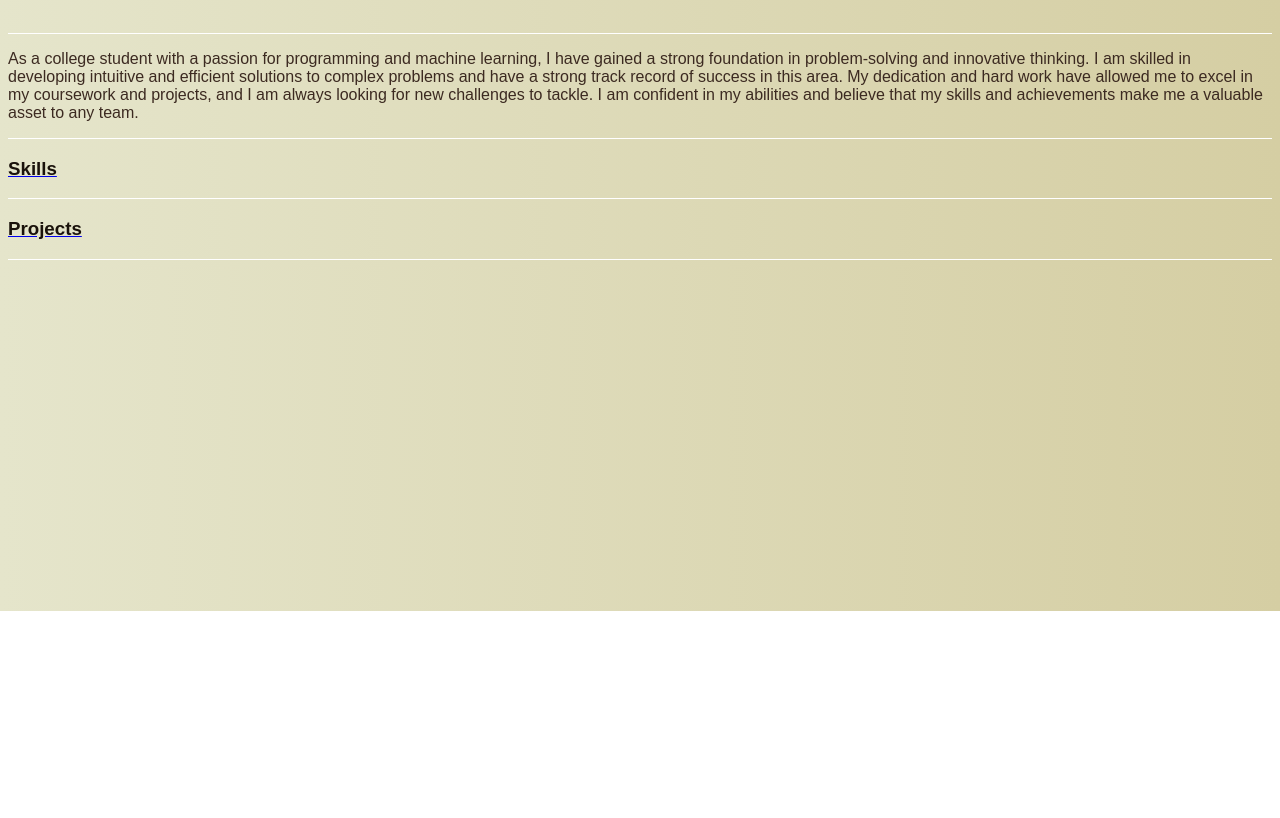
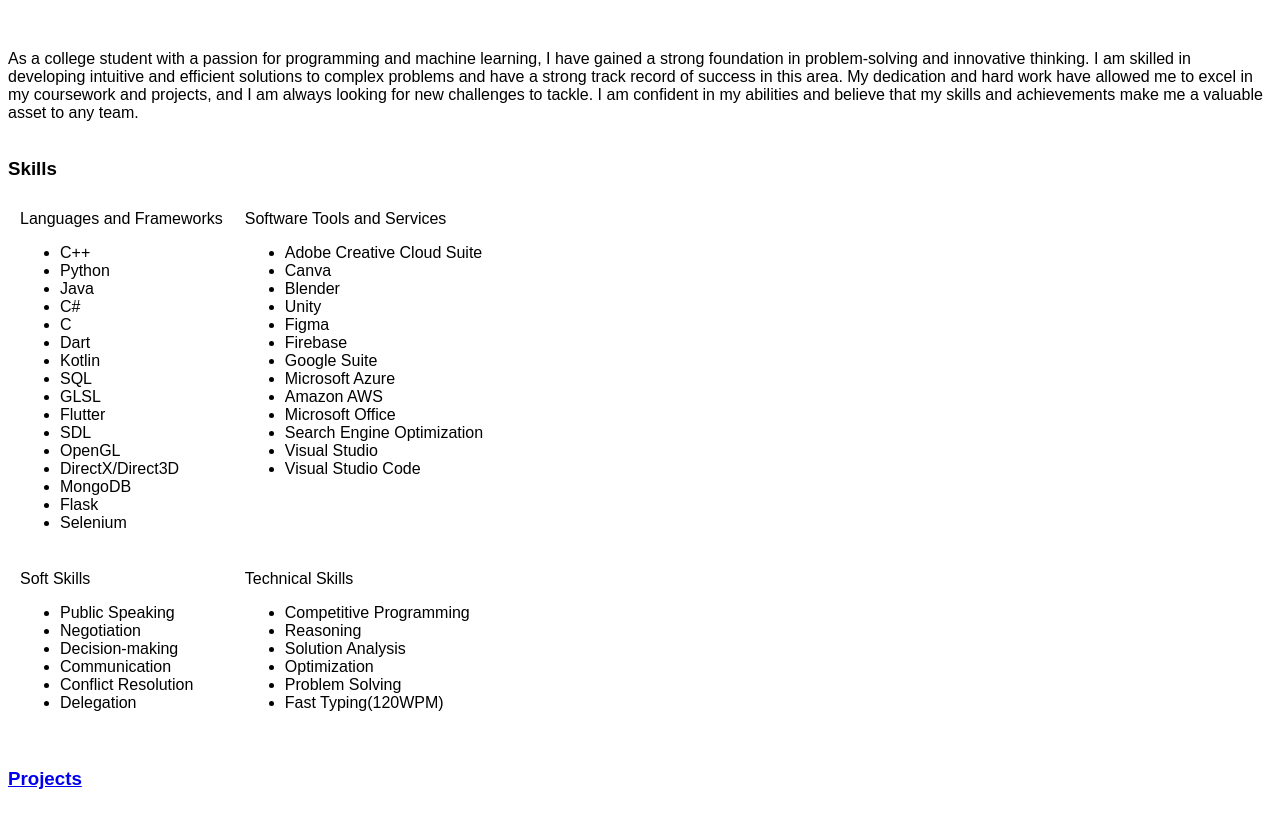
Before and after one commit to Eyepan/cv, a plain HTML site: page index.html in a window 1280 px wide. Shown: the part 189-1007 px from the top of the page. Before the commit the page ends 800 px from the top, so only its background shows below. Drawn offline with Linux system fonts and the light colour scheme.

Commit message:
updated, made it a bit less ugly. still ugly tho

```diff
--- a/css/styles.css
+++ b/css/styles.css
@@ -1,8 +1,4 @@
-
-
 body {
-    background-image: linear-gradient(to right, #E5E5CB, #D5CEA3);
-    color: #3C2A21;
     font-family: Arial, Helvetica, sans-serif;
 }
 
@@ -12,11 +8,3 @@
     border-left: none;
     border-right: none;
 }
-
-h1 {
-    color: #1A120B;
-}
-
-h3 {
-    color: #1A120B;
-}
--- a/index.html
+++ b/index.html
@@ -37,9 +37,76 @@
 		a valuable asset to any team.
 	</p>
 	<hr>
-	<a href="skills.html">
+	<section id="skills">
 		<h3>Skills</h3>
-	</a>
+    <table cellpadding="10px">
+        <tr>
+            <td valign="top">
+                Languages and Frameworks
+                <ul>
+                    <li>C++</li>
+                    <li>Python</li>
+                    <li>Java</li>
+                    <li>C#</li>
+                    <li>C</li>
+                    <li>Dart</li>
+                    <li>Kotlin</li>
+                    <li>SQL</li>
+                    <li>GLSL</li>
+                    <li>Flutter</li>
+                    <li>SDL</li>
+                    <li>OpenGL</li>
+                    <li>DirectX/Direct3D</li>
+                    <li>MongoDB</li>
+                    <li>Flask</li>
+                    <li>Selenium</li>
+                </ul>
+            </td>
+            <td valign="top">
+                Software Tools and Services
+                <ul>
+                    <li>Adobe Creative Cloud Suite</li>
+                    <li>Canva</li>
+                    <li>Blender</li>
+                    <li>Unity</li>
+                    <li>Figma</li>
+                    <li>Firebase</li>
+                    <li>Google Suite</li>
+                    <li>Microsoft Azure</li>
+                    <li>Amazon AWS</li>
+                    <li>Microsoft Office</li>
+                    <li>Search Engine Optimization</li>
+                    <li>Visual Studio</li>
+                    <li>Visual Studio Code</li>
+                </ul>
+            </td>
+        </tr>
+        <tr>
+            <td valign="top">
+                Soft Skills
+                <ul>
+                    <li>Public Speaking</li>
+                    <li>Negotiation</li>
+                    <li>Decision-making</li>
+                    <li>Communication</li>
+                    <li>Conflict Resolution</li>
+                    <li>Delegation</li>
+                </ul>
+            </td>
+            <td valign="top">
+                Technical Skills
+                <ul>
+                    <li>Competitive Programming</li>
+                    <li>Reasoning</li>
+                    <li>Solution Analysis</li>
+                    <li>Optimization</li>
+                    <li>Problem Solving</li>
+                    <li>Fast Typing(120WPM)</li>
+                </ul>
+            </td>
+        </tr>
+    </table>
+	</section>
 	<hr>
 	<a href="projects.html">
 		<h3>Projects</h3>
```
Also changed, not shown: 1 other file.
